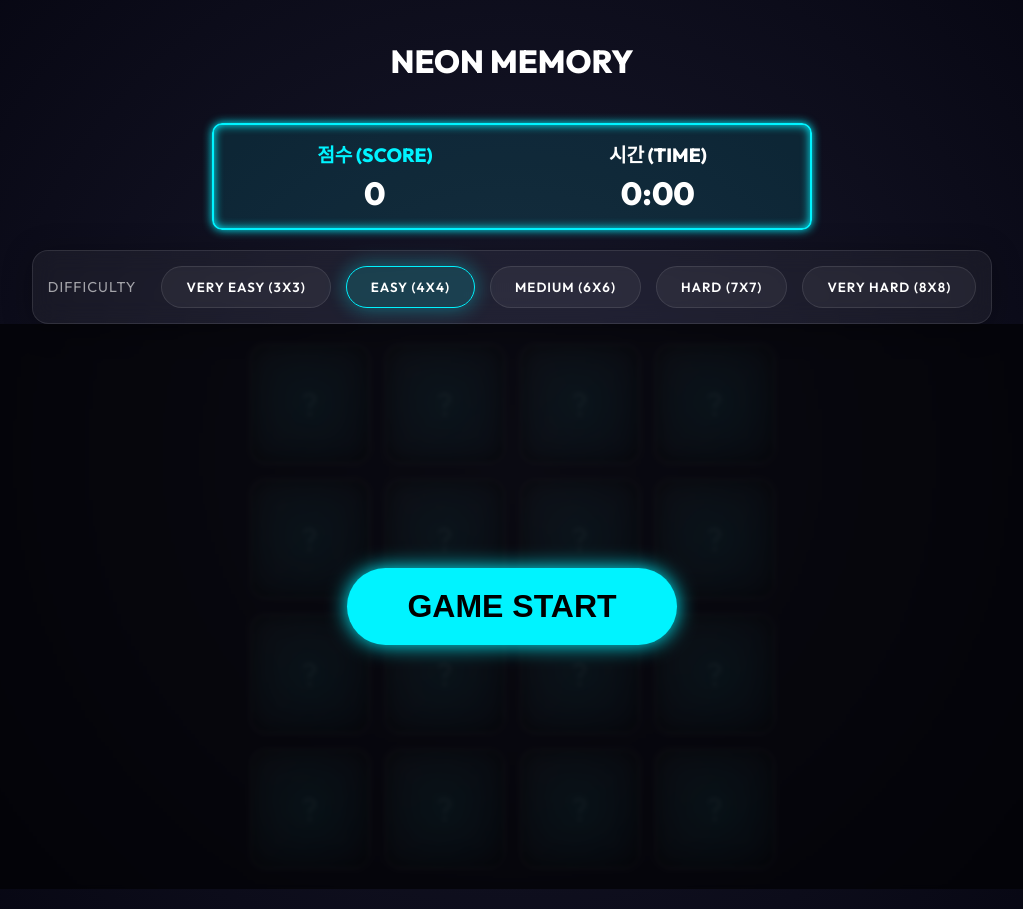
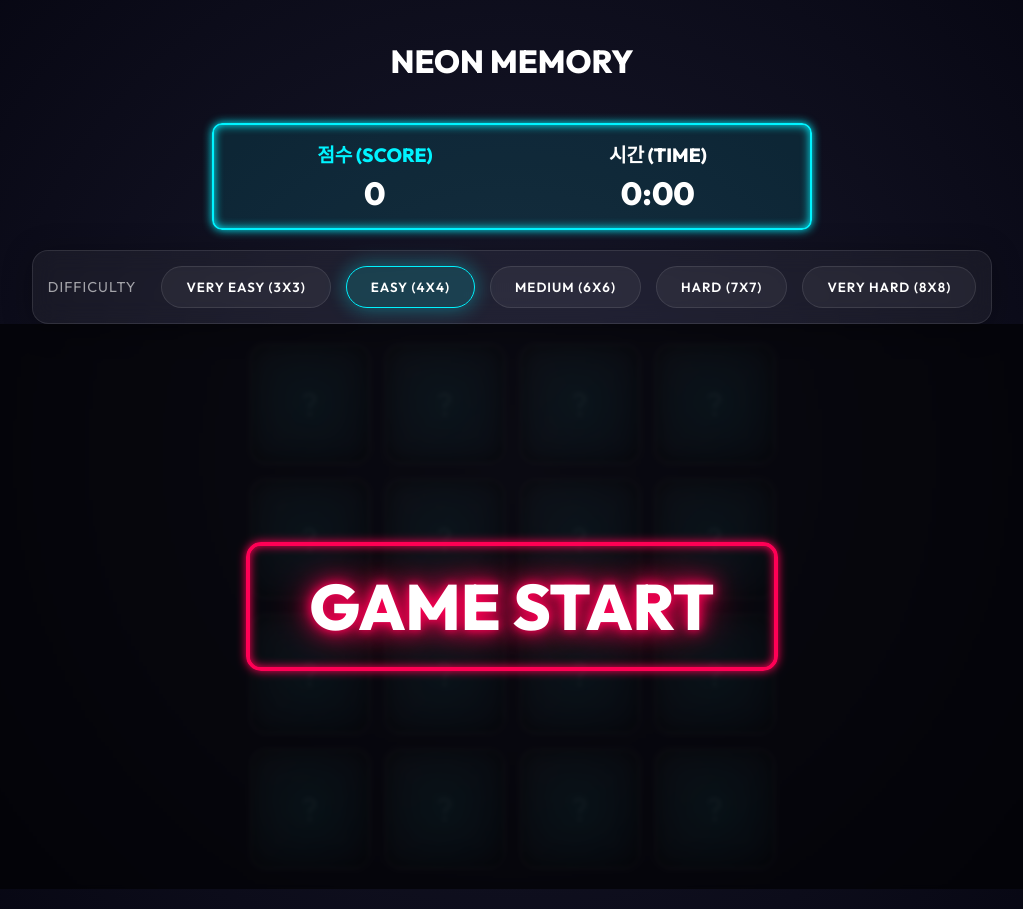
Before and after one commit to DevLime-FE/samecard, a React (Create React App) app: page / in a window 1280 px wide. Shown: the whole page, without its empty margins (128-1151 px from the left). Built offline with nearby package versions, Linux system fonts and the light colour scheme.

Commit message:
게임 시작 버튼 스타일 변경

```diff
--- a/src/App.tsx
+++ b/src/App.tsx
@@ -36,19 +36,7 @@ function App() {
           }}>
             <button
               onClick={startGame}
-              className="neon-button"
-              style={{
-                fontSize: '2rem',
-                padding: '20px 60px',
-                borderRadius: '50px',
-                border: 'none',
-                background: 'var(--neon-blue)',
-                color: '#000',
-                fontWeight: 'bold',
-                boxShadow: '0 0 20px var(--neon-blue)',
-                cursor: 'pointer',
-                transition: 'all 0.3s ease'
-              }}
+              className="neon-sign-start"
             >
               GAME START
             </button>
--- a/src/index.css
+++ b/src/index.css
@@ -123,3 +123,68 @@ body {
 .animate-pop {
   animation: popIn 0.4s cubic-bezier(0.175, 0.885, 0.32, 1.275) forwards;
 }
+
+/* Neon Sign Button */
+.neon-sign-start {
+  font-family: 'Outfit', sans-serif;
+  font-size: 4rem;
+  font-weight: 800;
+  text-transform: uppercase;
+  color: #fff;
+  background: transparent;
+  border: 4px solid var(--neon-pink);
+  border-radius: 15px;
+  padding: 20px 60px;
+  cursor: pointer;
+  box-shadow:
+    0 0 10px var(--neon-pink),
+    inset 0 0 10px var(--neon-pink);
+  text-shadow:
+    0 0 10px var(--neon-pink),
+    0 0 20px var(--neon-pink),
+    0 0 40px var(--neon-pink);
+  position: relative;
+  transition: all 0.3s ease-in-out;
+  animation: flicker 1.5s infinite alternate;
+}
+
+.neon-sign-start:hover {
+  background: rgba(255, 0, 85, 0.1);
+  box-shadow:
+    0 0 20px var(--neon-pink),
+    0 0 40px var(--neon-pink),
+    inset 0 0 20px var(--neon-pink);
+  text-shadow:
+    0 0 20px var(--neon-pink),
+    0 0 40px var(--neon-pink),
+    0 0 80px var(--neon-pink);
+}
+
+@keyframes flicker {
+
+  0%,
+  19%,
+  21%,
+  23%,
+  25%,
+  54%,
+  56%,
+  100% {
+    opacity: 1;
+    text-shadow:
+      0 0 10px var(--neon-pink),
+      0 0 20px var(--neon-pink),
+      0 0 40px var(--neon-pink);
+    box-shadow:
+      0 0 10px var(--neon-pink),
+      inset 0 0 10px var(--neon-pink);
+  }
+
+  20%,
+  24%,
+  55% {
+    opacity: 0.5;
+    text-shadow: none;
+    box-shadow: none;
+  }
+}
```
